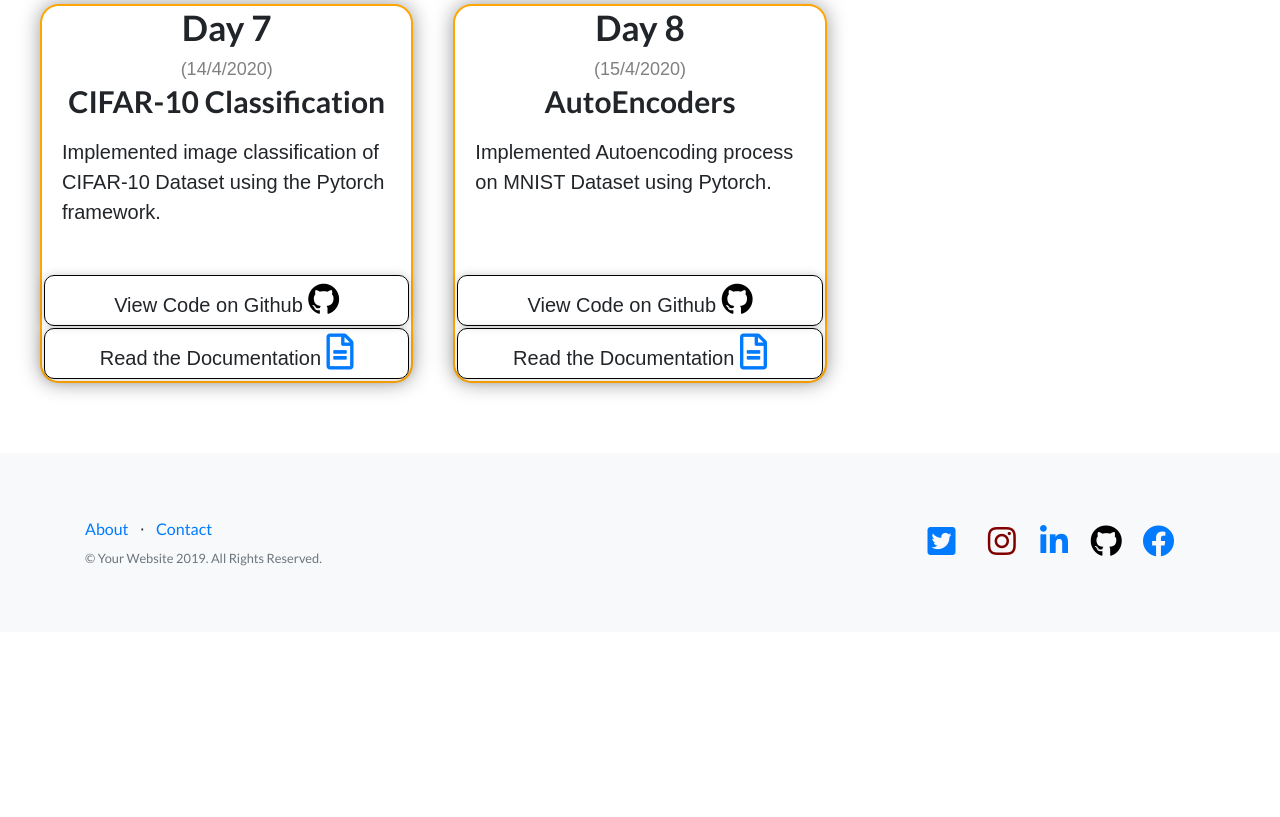
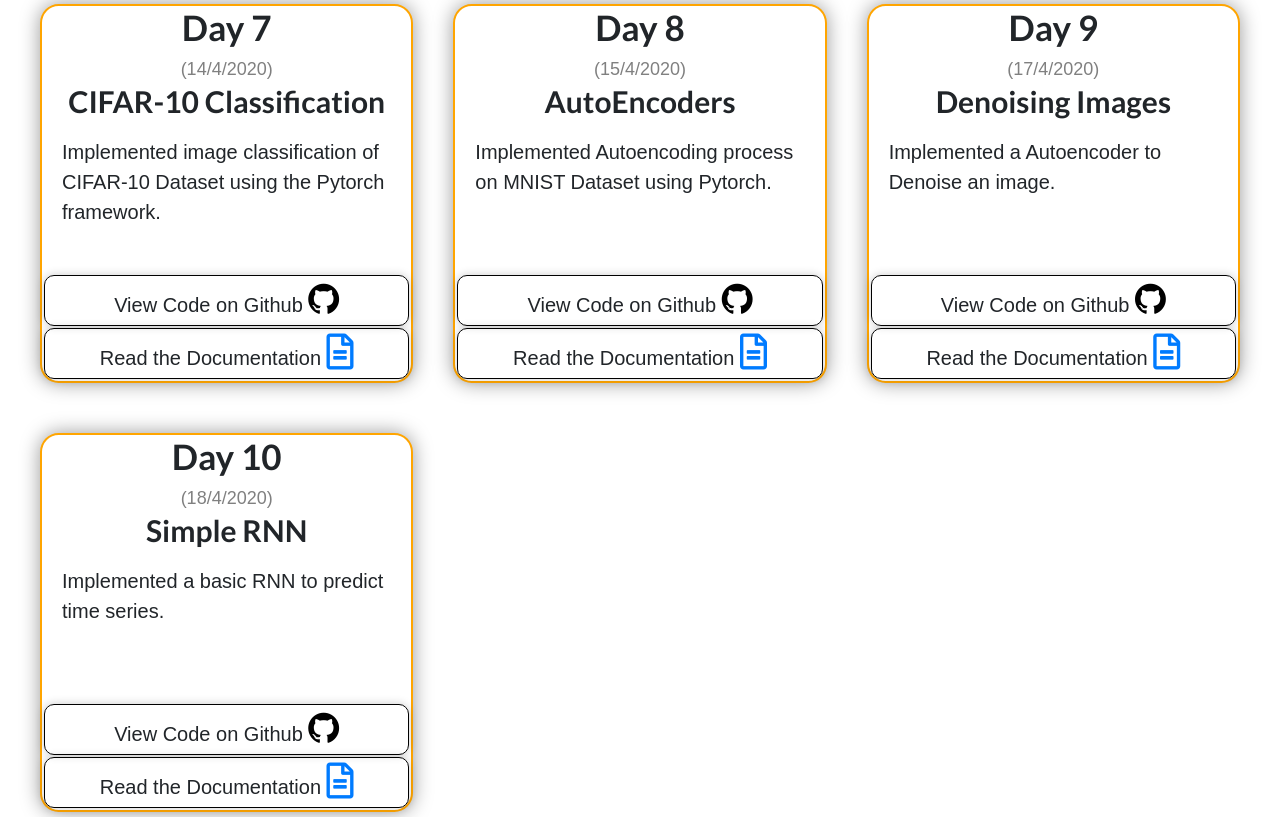
Before and after one commit to infiniteoverflow/100DaysOfML, a website: page index.html in a window 1280 px wide. Shown: the part 1743-2560 px from the top of the page. Before the commit the page ends 2375 px from the top, so only its background shows below. Drawn offline with Linux system fonts and the light colour scheme.

Commit message:
Added day 9 and 10

```diff
--- a/index.html
+++ b/index.html
@@ -264,6 +264,58 @@
         </div>
       </div>
 
+
+      <!-- day 9 -->
+      <div class="card">
+        <h1 class='day-number' style="font-size: 35px; text-align: center;">Day 9</h1>
+        <p class='date'>(17/4/2020)</p>
+        <h1 class='day-topic' style= "font-size: 30px; text-align: center;">Denoising Images</h1>
+        <div class="day-descr">
+          <p>Implemented a Autoencoder to Denoise an image.<br><br><br>
+
+          </p>
+        </div>
+        <div class="day-proofs">
+          <div>View Code on Github
+            <a href="#">
+              <i class="fa fa-github" style="font-size:36px; color: black;"></i>
+            </a>
+          </div>
+
+          <div>Read the Documentation
+            <a href="#">
+              <i class='far fa-file-alt' style='font-size:36px'></i>
+            </a>
+          </div>
+        </div>
+      </div>
+
+
+      <!-- day 10 -->
+      <div class="card">
+        <h1 class='day-number' style="font-size: 35px; text-align: center;">Day 10</h1>
+        <p class='date'>(18/4/2020)</p>
+        <h1 class='day-topic' style= "font-size: 30px; text-align: center;">Simple RNN</h1>
+        <div class="day-descr">
+          <p>Implemented a basic RNN to predict time series.<br><br><br>
+
+          </p>
+        </div>
+        <div class="day-proofs">
+          <div>View Code on Github
+            <a href="https://github.com/infiniteoverflow/Simple-RNN">
+              <i class="fa fa-github" style="font-size:36px; color: black;"></i>
+            </a>
+          </div>
+
+          <div>Read the Documentation
+            <a href="https://infiniteoverflow.github.io/Simple-RNN/">
+              <i class='far fa-file-alt' style='font-size:36px'></i>
+            </a>
+          </div>
+        </div>
+      </div>
+
     </div>
   </section>
 
```
